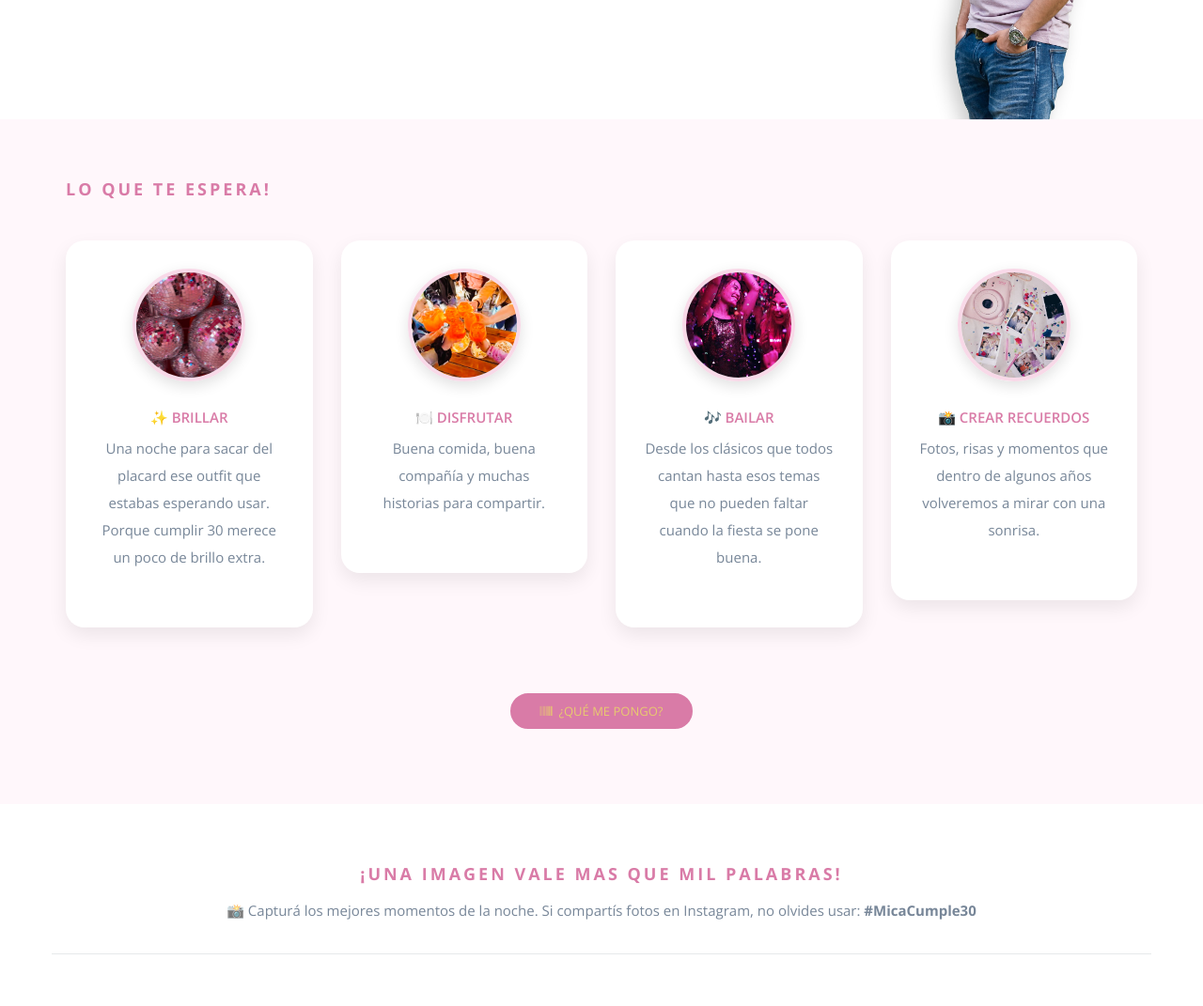
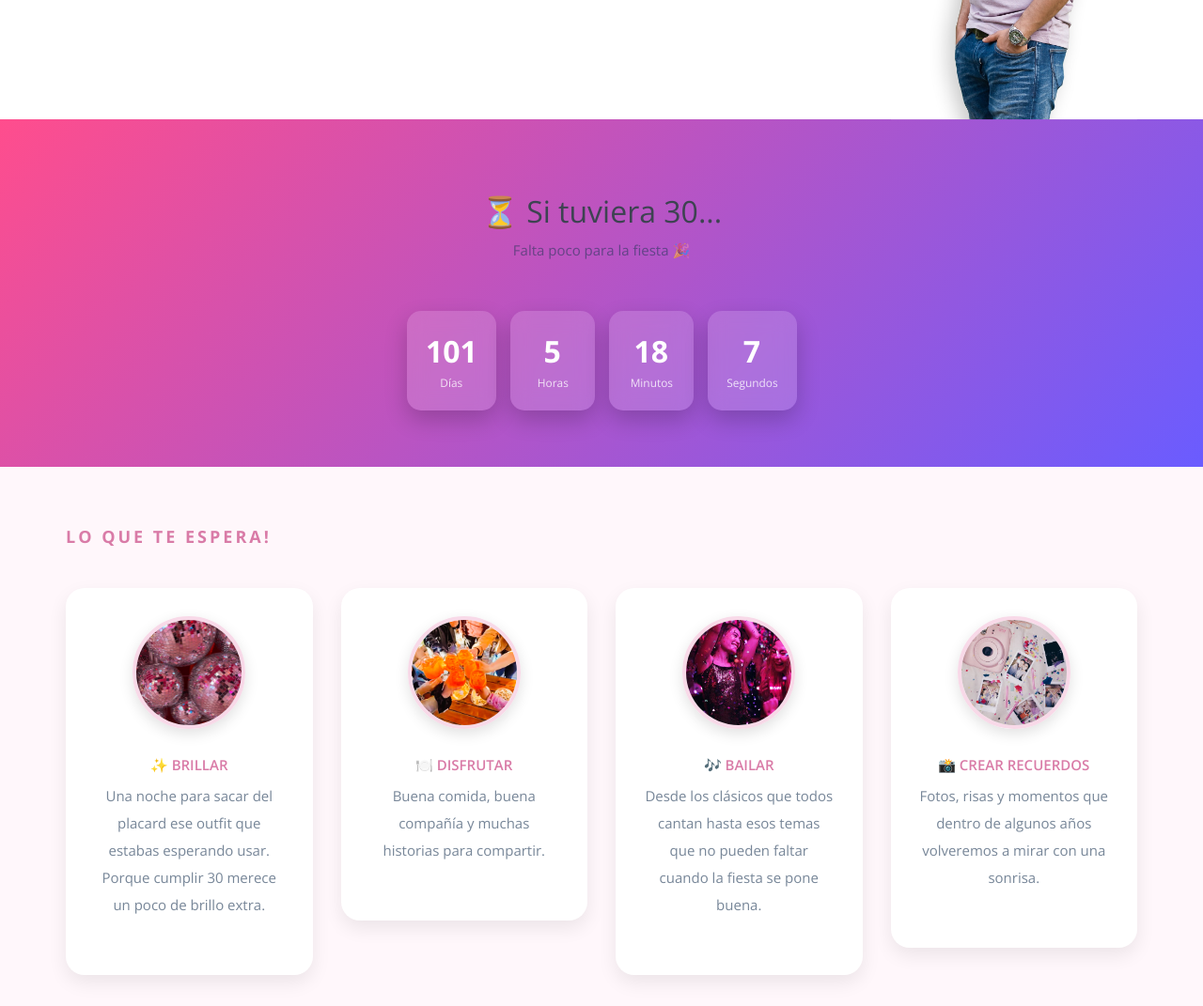
Before and after one commit to PatriciaMSilvaAcuna/invitacion-cumple, a website: page index.html in a window 1280 px wide. Shown: the part 1440-2511 px from the top of the page at 94% size. Drawn offline with nearby package versions, Linux system fonts and the light colour scheme; files whose address does not match are found by name.

Commit message:
Cuenta Regresiva

```diff
--- a/css/styles.css
+++ b/css/styles.css
@@ -170,3 +170,49 @@ h5{
   margin-top: 10px;
   font-size: 14px;
 }
+.countdown-section {
+  padding: 60px 20px;
+  background: linear-gradient(135deg, #ff4d8d, #6a5cff);
+  color: white;
+}
+
+.countdown-section h2 {
+  font-size: 32px;
+  margin-bottom: 10px;
+}
+
+.subtitle {
+  opacity: 0.9;
+  margin-bottom: 30px;
+}
+
+.countdown-box {
+  display: flex;
+  justify-content: center;
+  gap: 15px;
+  flex-wrap: wrap;
+}
+
+.time-box {
+  background: rgba(255,255,255,0.15);
+  padding: 20px;
+  border-radius: 15px;
+  min-width: 90px;
+  backdrop-filter: blur(10px);
+  box-shadow: 0 10px 25px rgba(0,0,0,0.2);
+  transition: transform 0.3s;
+}
+
+.time-box:hover {
+  transform: scale(1.05);
+}
+
+.time-box span {
+  font-size: 32px;
+  font-weight: bold;
+  display: block;
+}
+
+.time-box small {
+  opacity: 0.8;
+}
--- a/index.html
+++ b/index.html
@@ -23,6 +23,7 @@
     <link rel="icon" type="image/png" sizes="16x16" href="favicon-16x16.png">
     <link rel="manifest" href="manifest.json">
     <link rel="mask-icon" href="safari-pinned-tab.svg" color="#5bbad5">
+
 
  <!--/* Carga librerías CSS y JavaScript desde Internet (CDN)
  * únicamente si los archivos locales no están disponibles.
@@ -158,12 +159,7 @@
             <div class="col-md-3 hidden-sm hidden-xs"><img src="img/mxs.png" class="wp1"></div>
             <div class="col-md-6">
                 <p>
-                    I first saw Antara in the Fall of 2008 when we started our undergrad. I was instantly attracted to
-                    her but was far too nervous to speak to her. I had told my friend I liked her and news had traveled
-                    fast and she soon found out. Her first reaction was "Who is Ram?" and she began searching for me in
-                    the class. She started to take notice of me and no matter how boring the lecture was, we never
-                    missed a class after that. After a good few months I finally plucked up the courage to ask her out
-                    and the rest is history :)
+                    Naci un dia de mucho frio... Recuerdos en blanco y negro
                 </p>
             </div>
             <div class="col-md-3 hidden-sm hidden-xs"><img src="img/DSD_0214.jpg" class="wp2"></div>
@@ -174,7 +170,36 @@
         </div>
     </div>
 </section>
+<section id="countdown" class="countdown-section text-center">
 
+  <h2>⏳ Si tuviera 30...</h2>
+  <p class="subtitle">Falta poco para la fiesta 🎉</p>
+
+  <div class="countdown-box">
+
+    <div class="time-box">
+      <span id="days">0</span>
+      <small>Días</small>
+    </div>
+
+    <div class="time-box">
+      <span id="hours">0</span>
+      <small>Horas</small>
+    </div>
+
+    <div class="time-box">
+      <span id="minutes">0</span>
+      <small>Minutos</small>
+    </div>
+
+    <div class="time-box">
+      <span id="seconds">0</span>
+      <small>Segundos</small>
+    </div>
+
+  </div>
+
+</section>
 <section class="events section-padding" id="events">
     <div class="container">
         <div class="row">
@@ -455,10 +480,13 @@ Si compartís fotos en Instagram, no olvides usar:
     </div><!-- /.modal -->
 </section>
    <section>
+
   <div class="container">
     <div class="row">
       <div class="col-md-6 col-md-offset-3">
+
         <div class="location-card text-center">
+
           <h3>💖 Confirmá tu asistencia</h3>
 
           <p>
@@ -466,40 +494,18 @@ Si compartís fotos en Instagram, no olvides usar:
             Confirmá tu asistencia antes del evento.
           </p>
 
-                        <form id="rsvp-form" class="rsvp-form"
-                      action=""
-                      method="POST">
-                    <div class="row">
-                        <input name="name" placeholder="Tu nombre" required>
+          <a href="https://forms.gle/wZS8B7RQMDunu3Nh7"
+             target="_blank"
+             class="btn btn-accent btn-rounded rsvp-btn">
+            Confirmar asistencia
+          </a>
 
-                    <input name="telefono" placeholder="Teléfono">
         </div>
-                    <div class="form-group">
 
-                    <select name="asistencia" required>
-                    <option value="">¿Podés venir?</option>
-                    <option value="Si">Sí 🎉</option>
-                    <option value="No">No 😢</option>
-                </select>
-            </div>
-        <div class="form-group">
-                    <input name="acompanantes"
-                    type="number"
-                     min="0"
-                    max="5"
-                    placeholder="Acompañantes">
-        </div>
-        <br>
-        <br>
-        <br>
-                    <button type="submit" class="btn btn-accent btn-rounded  rsvp-btn">
-                        Confirmar Asistencia!
-                    </button>
-                </form>
       </div>
     </div>
   </div>
-</div>
+</section>
 </section>
 
 <footer>
@@ -519,8 +525,7 @@ Si compartís fotos en Instagram, no olvides usar:
 <script src="js/jquery.flexslider-min.js"></script>
 <script src="js/jquery.mb.YTPlayer.min.js"></script>
 <script src="js/vendor/ouical.js"></script>
-<script src="js/scripts.min.js"></script>
-
+<script src="js/scripts.js"></script>
 
 </body>
 </html>
--- a/js/scripts.js
+++ b/js/scripts.js
@@ -1,3 +1,5 @@
+
+console.log("SCRIPT INICIO");
 $(document).ready(function () {
 
     /***************** Waypoints ******************/
@@ -479,3 +481,46 @@ var MD5 = function (string) {
 
     return temp.toLowerCase();
 };
+
+
+console.log("SCRIPT COUNTDOWN ACTIVO");
+function startCountdown() {
+
+  const eventDate = new Date(2026, 8, 12, 21, 0, 0).getTime();
+
+  function updateCountdown() {
+
+    const now = new Date().getTime();
+    const distance = eventDate - now;
+
+    const days = Math.floor(distance / (1000 * 60 * 60 * 24));
+    const hours = Math.floor((distance % (1000 * 60 * 60 * 24)) / (1000 * 60 * 60));
+    const minutes = Math.floor((distance % (1000 * 60 * 60)) / (1000 * 60));
+    const seconds = Math.floor((distance % (1000 * 60)) / 1000);
+
+    const daysEl = document.querySelector("#days");
+    const hoursEl = document.querySelector("#hours");
+    const minutesEl = document.querySelector("#minutes");
+    const secondsEl = document.querySelector("#seconds");
+
+    // 🔥 DEBUG CLAVE
+    if (!daysEl || !hoursEl || !minutesEl || !secondsEl) {
+      console.log("❌ No se encontraron los elementos del contador");
+      return;
+    }
+
+    daysEl.innerText = days;
+    hoursEl.innerText = hours;
+    minutesEl.innerText = minutes;
+    secondsEl.innerText = seconds;
+
+  }
+
+  updateCountdown();
+  setInterval(updateCountdown, 1000);
+}
+
+startCountdown();
+
+console.log("SCRIPT FIN");
+});
```
Lines whose indentation alone changed are shown as unchanged.
